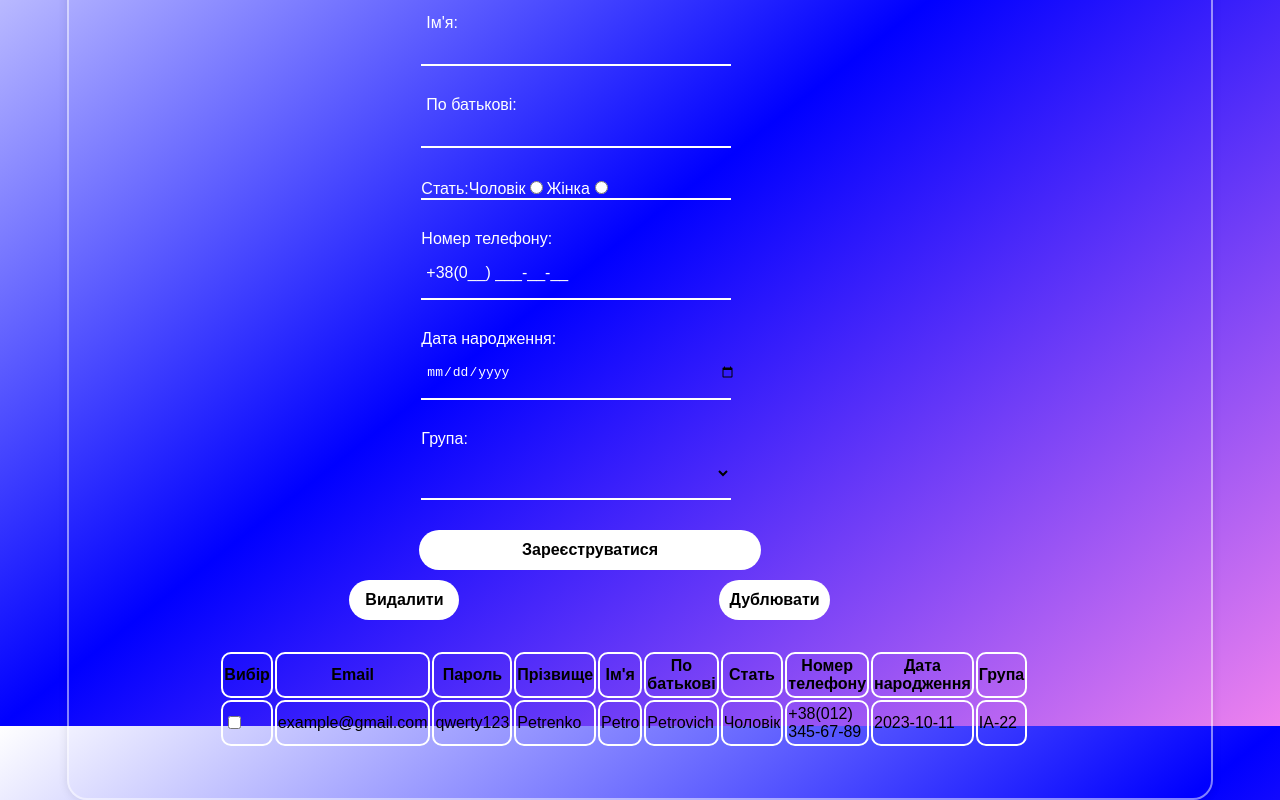
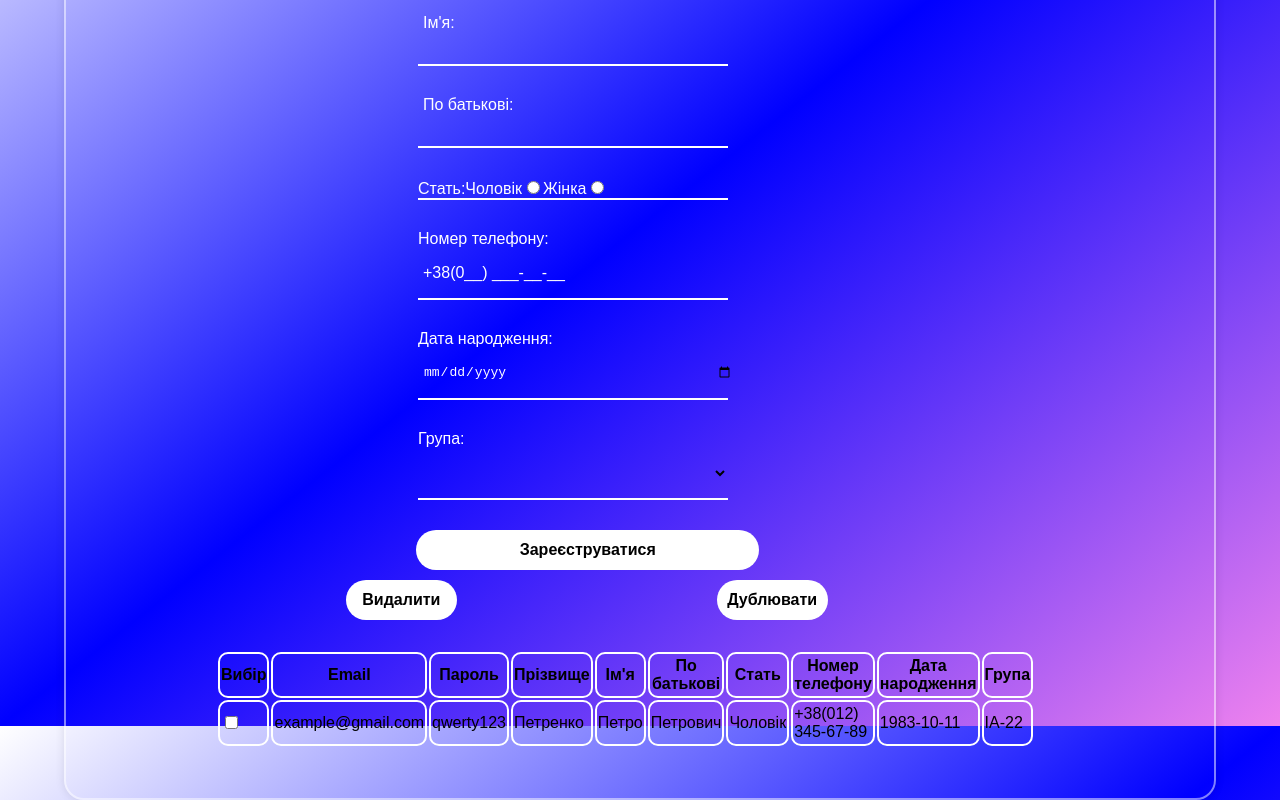
Before and after one commit to FryMondo/web-lab-7, a Vue app: page / in a window 1280 px wide. Shown: the part 274-1074 px from the top of the page. Built offline with nearby package versions, Linux system fonts and the light colour scheme.

Commit message:
Changed min and max data;

```diff
--- a/src/App.vue
+++ b/src/App.vue
@@ -42,7 +42,7 @@
       </div>
       <div class="input-date">
         <label>Дата народження:</label>
-        <input v-model="birthDate" @input="clearError('date-error')" type="date">
+        <input v-model="birthDate" @input="clearError('date-error')" type="date" :min="minDate" :max="maxDate">
         <div class="error-message" id="date-error">{{ errors.birthDate }}</div>
       </div>
       <div class="input-group">
@@ -99,8 +99,8 @@ export default {
     return {
       userinfo: [
         {
-          id: 1, email: 'example@gmail.com', password: 'qwerty123', surname: 'Petrenko', firstname: 'Petro',
-          middleName: 'Petrovich', gender: "Чоловік", phone: "+38(012) 345-67-89", birthDate: "2023-10-11",
+          id: 1, email: 'example@gmail.com', password: 'qwerty123', surname: 'Петренко', firstname: 'Петро',
+          middleName: 'Петрович', gender: "Чоловік", phone: "+38(012) 345-67-89", birthDate: "1983-10-11",
           group: "IA-22", selected: false
         }
       ],
@@ -114,7 +114,8 @@ export default {
       birthDate: '',
       group: '',
       errors: {},
-      selectedRows: []
+      minDate: '1900-06-19',
+      maxDate: '2023-10-26'
     }
   },
   methods: {
```
